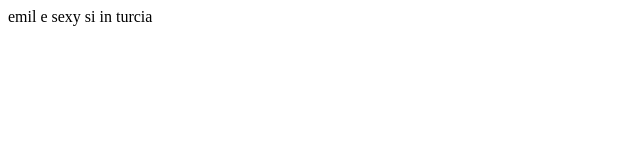
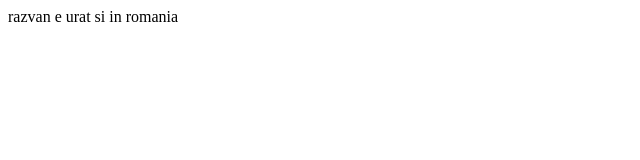
Before and after one commit to RotaruEmilianTeodor1086/ITxperience-, a plain HTML site: page 1.html in a window 1280 px wide. Shown: the full height of the page, 0-640 px from the left. Drawn offline with Linux system fonts and the light colour scheme.

```diff
--- a/1.html
+++ b/1.html
@@ -6,6 +6,6 @@
     <title>Document</title>
 </head>
 <body>
-    emil e sexy si in turcia
+    razvan e urat si in romania
 </body>
 </html>
```
